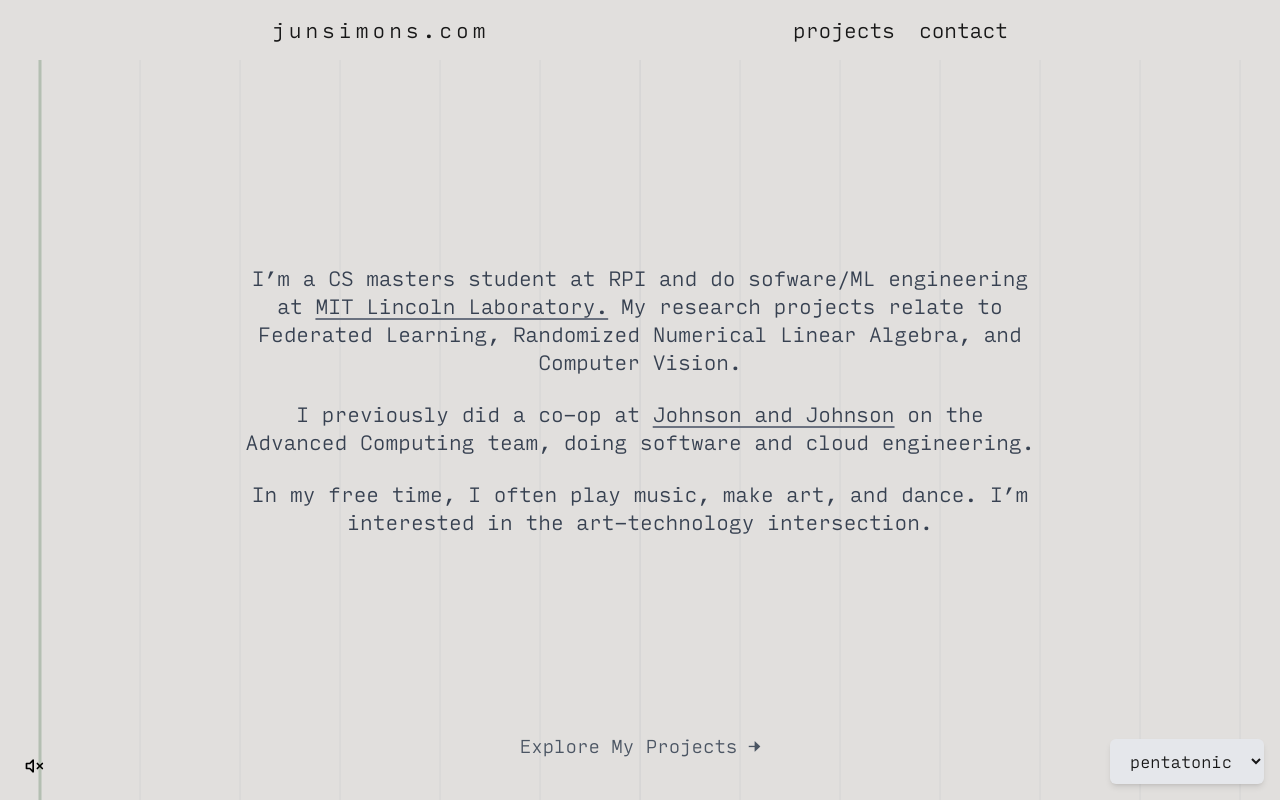
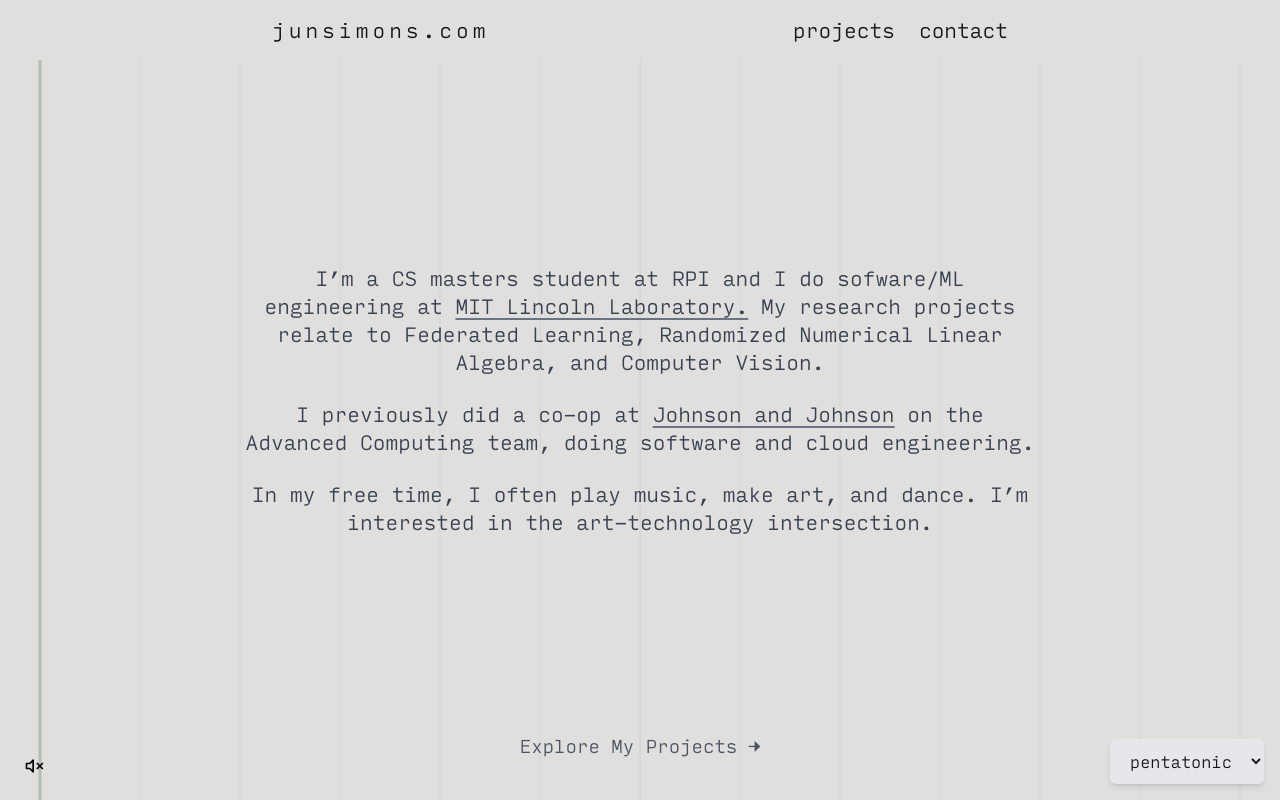
Before and after one commit to jun-simons/personal-deployed, a Next.js app: page / in a window 1280 px wide. Built offline with nearby package versions, Linux system fonts and the light colour scheme.

Commit message:
fix grammar

```diff
--- a/src/app/page.tsx
+++ b/src/app/page.tsx
@@ -151,7 +151,7 @@ export default function Home() {
       >
         <div className="w-4/5 max-w-[800px] text-center">
           <p className="text-xl text-gray-700 font-mono dark:text-gray-300 mb-6">
-            I&rsquo;m a CS masters student at RPI and do sofware/ML engineering at&nbsp;
+            I&rsquo;m a CS masters student at RPI and I do sofware/ML engineering at&nbsp;
             <a
               href="https://www.ll.mit.edu/"
               target="_blank"
```
